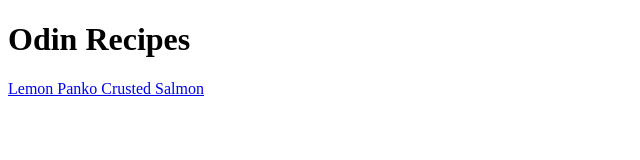
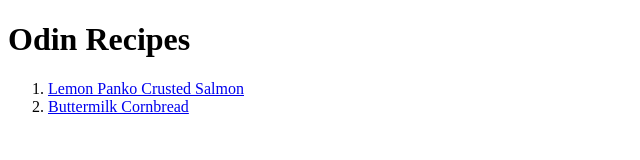
Before and after one commit to Bigowee/odin-recipes, a plain HTML site: page index.html in a window 1280 px wide. Shown: the whole page, without its empty margins (0-640 px from the left). Drawn offline with Linux system fonts and the light colour scheme.

Commit message:
Add link to to buttermilk cornbeard recipe to index.html

```diff
--- a/index.html
+++ b/index.html
@@ -8,6 +8,10 @@
 </head>
 <body>
     <h1>Odin Recipes</h1>
-    <a href="recepies/lemon_salmon.html"> Lemon Panko Crusted Salmon</a>
+    <ol>
+        <li><a href="recipes/lemon_salmon.html"> Lemon Panko Crusted Salmon</a></li>
+        <li><a href="recipes/buttermilk_cornbread.html"> Buttermilk Cornbread</a></li>
+    </ol>
+
 </body>
 </html>
```
